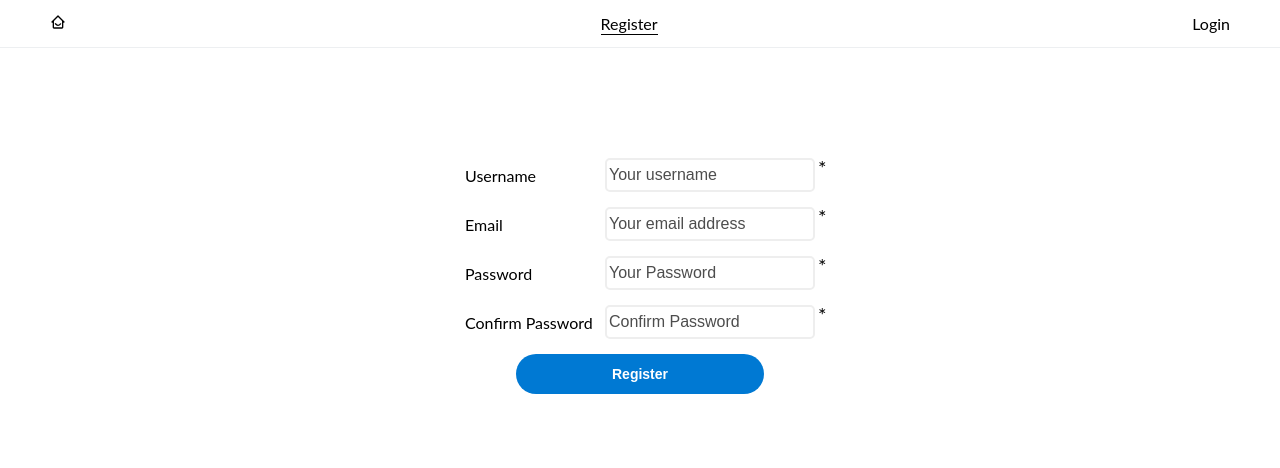
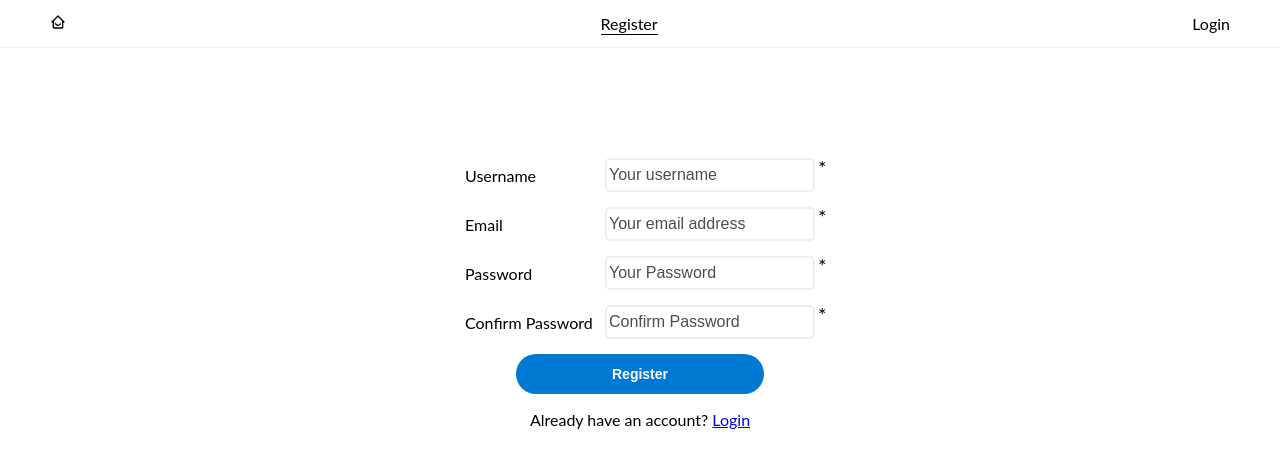
Before and after one commit to travismoulton/social-media-frontend, a React (Create React App) app: page /register in a window 1280 px wide. Shown: the top 468 px of the page. Built offline with nearby package versions, Linux system fonts and the light colour scheme; no server answers.

Commit message:
added link to login inside register component, and vica versa

```diff
--- a/src/components/Login/Login.js
+++ b/src/components/Login/Login.js
@@ -1,6 +1,6 @@
 import { useState } from 'react';
 import { useDispatch, useSelector } from 'react-redux';
-import { Redirect } from 'react-router-dom';
+import { Redirect, Link } from 'react-router-dom';
 
 import Input from '../UI/Input/Input';
 import { loginUtils } from './loginUtils';
@@ -134,6 +134,9 @@ export default function Login() {
         >
           Login
         </button>
+        <p>
+          Need an account? <Link to="register">Register</Link>
+        </p>
       </div>
     </>
   );
--- a/src/components/Register/Register.js
+++ b/src/components/Register/Register.js
@@ -1,6 +1,6 @@
 import { useState } from 'react';
 import { useDispatch, useSelector } from 'react-redux';
-import { Redirect } from 'react-router-dom';
+import { Redirect, Link } from 'react-router-dom';
 
 import Input from '../UI/Input/Input';
 import { registerUtils } from './registerUtils';
@@ -229,6 +229,9 @@ export default function Login() {
         >
           Register
         </button>
+        <p>
+          Already have an account? <Link to="login">Login</Link>
+        </p>
       </div>
     </>
   );
```
Also changed, not shown: 2 other files (tests, documents, lock files or other folders).
